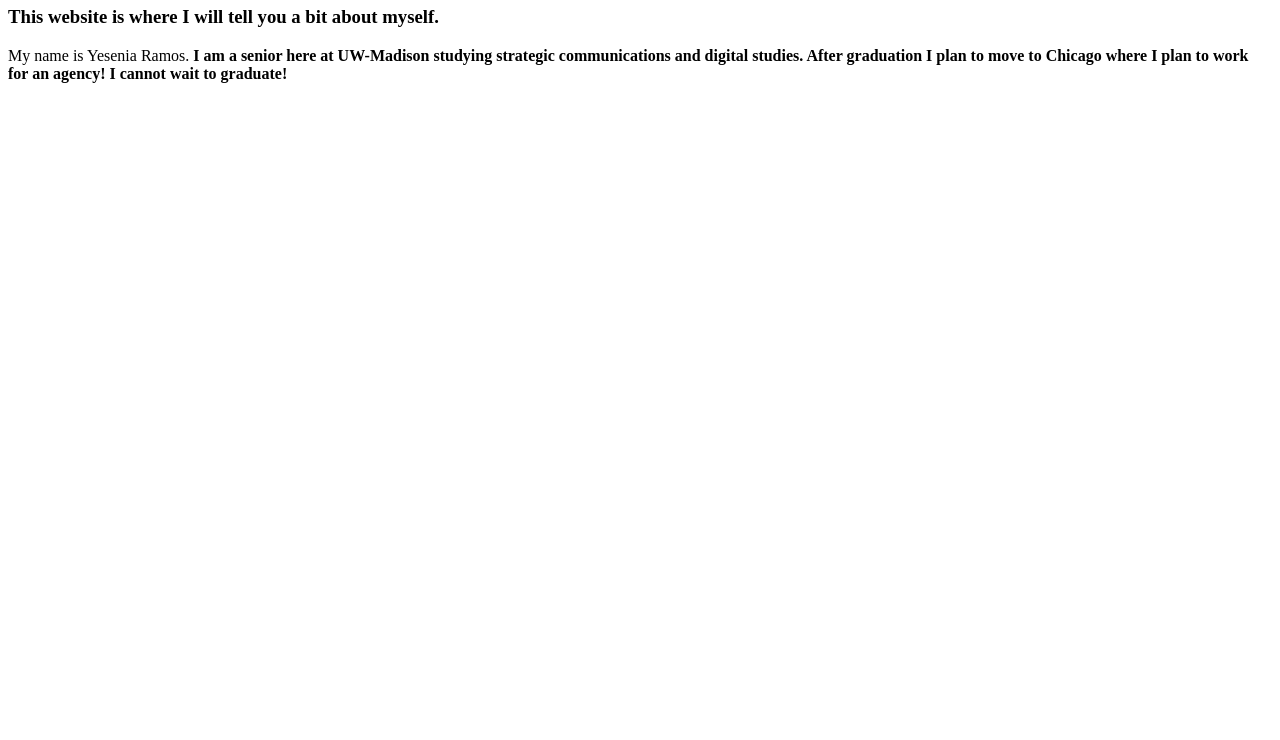
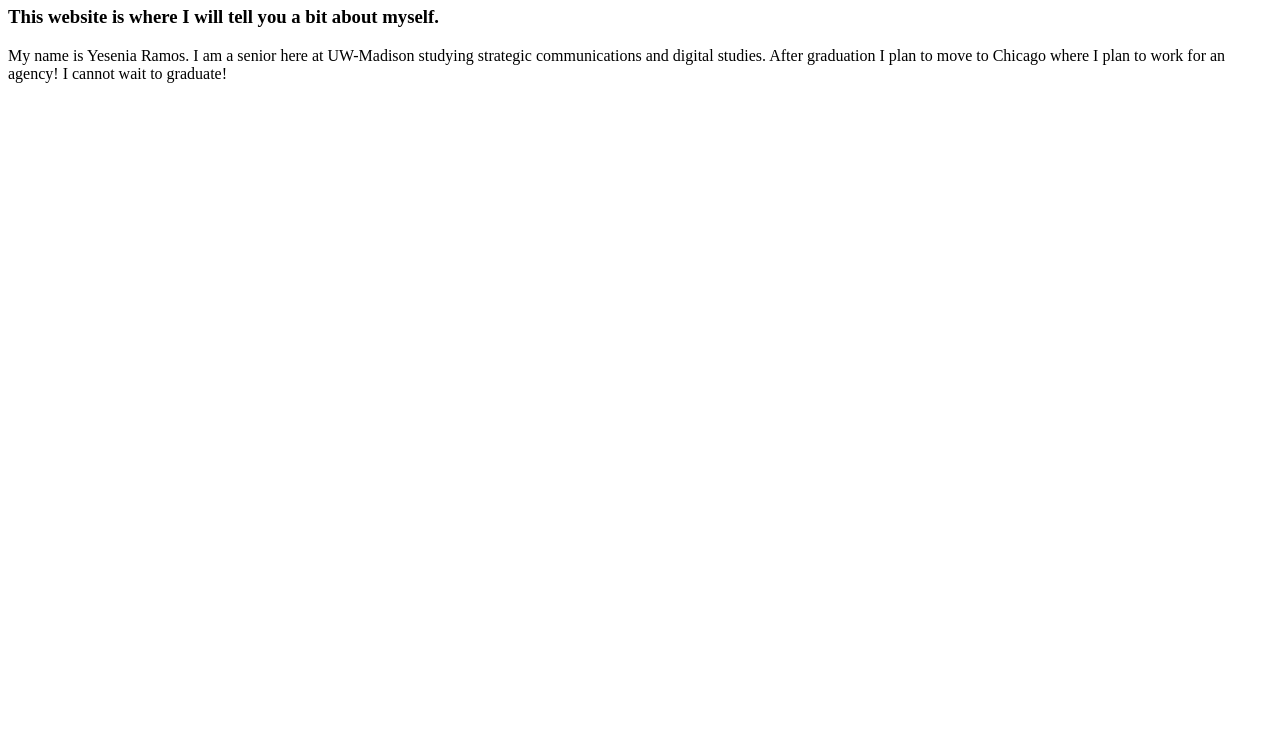
Before and after one commit to yramos23/yramos23.github.io, a plain HTML site: page index.html in a window 1280 px wide. Shown: the part 60-800 px from the top of the page. Drawn offline with Linux system fonts and the light colour scheme.

Commit message:
Update index.html

```diff
--- a/index.html
+++ b/index.html
@@ -4,8 +4,8 @@
 <h1 style="text-align:center;"> Welcome to my website! </h1>
 <h3> This website is where I will tell you a bit about myself. </h3>
 <p> My name is Yesenia Ramos.
-	<b>
+	<b> </b>
 I am a senior here at UW-Madison studying strategic communications and digital studies.
-<b>
+<b></b>
 After graduation I plan to move to Chicago where I plan to work for an agency! I cannot wait to graduate! </p>
 </html>
```
